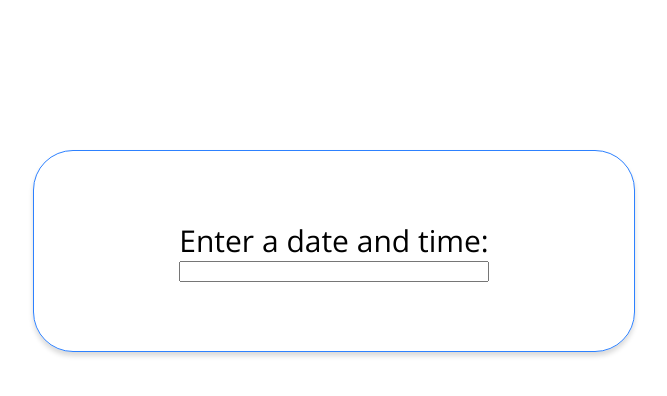
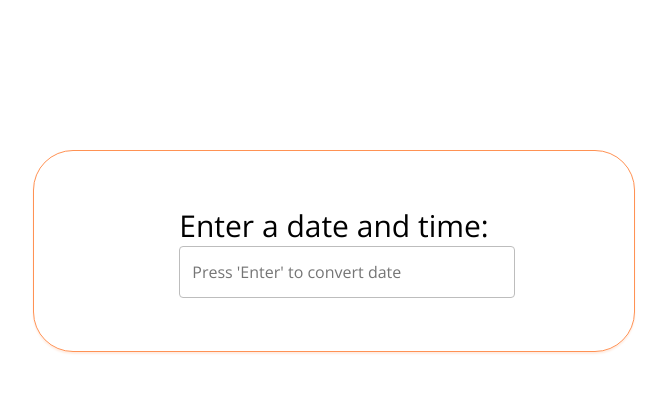
Before and after one commit to keyofevergreen/react-input-with-date-format-support, a React (Create React App) app: page / in a window 1280 px wide. Shown: the top 396 px of the page, without its empty margins (306-973 px from the left). Built offline with nearby package versions, Linux system fonts and the light colour scheme.

Commit message:
add search with data format

```diff
--- a/src/components/InputDate.js
+++ b/src/components/InputDate.js
@@ -2,11 +2,7 @@ import React, {useState} from 'react';
 import '../styles/InputDate.css'
 import moment from "moment";
 import useCurrentPosition from "../hooks/useCurrentPosition";
-import setDay from "../helpers/setDay";
 import usePositions from "../hooks/usePositions";
-import setMonth from "../helpers/setMonth";
-import setYear from "../helpers/setYear";
-import setTime from "../helpers/setTime";
 import setDate from "../helpers/setDate";
 
 const InputDate = () => {
@@ -17,8 +13,8 @@ const InputDate = () => {
 
     return (
         <div className='container'>
-            <label htmlFor="date">Enter a date and time:</label>
-            <input id="date" type='text' value={value}
+            <label class="text-field__label" htmlFor="date">Enter a date and time:</label>
+            <input class="text-field__input" id="date" type='text' placeholder="Press 'Enter' to convert date" value={value}
                    onChange={e => {
                        setValue(e.target.value)
                    }}
@@ -37,6 +33,9 @@ const InputDate = () => {
                            setDate(currentPartOfDate, e.target, e.key);
                            setValue(e.target.value);
                        }
+                       if(('position' in currentPartOfDate && e.key === 'ArrowUp' && e.ctrlKey) || ('position' in currentPartOfDate && e.key === 'ArrowDown' && e.ctrlKey)) {
+
+                       }
                    }}
                    onClick={e => {
                        //get cursor index
--- a/src/helpers/setDay.js
+++ b/src/helpers/setDay.js
@@ -12,7 +12,7 @@ const setDay = (currentPartOfDate, target, isAdd) => {
         if (value < days) {
             newDay = value < 9 ? `0${Number(value) + 1}` : Number(value) + 1;
         }
-        if (value == days) {
+        if (Number(value) === days) {
             newDay = '01';
         }
     } else {
@@ -22,7 +22,7 @@ const setDay = (currentPartOfDate, target, isAdd) => {
         if (value <= days) {
             newDay = value <= 10 ? `0${Number(value) - 1}` : Number(value) - 1;
         }
-        if (value == 1) {
+        if (Number(value) === 1) {
             newDay = days;
         }
     }
--- a/src/helpers/setYear.js
+++ b/src/helpers/setYear.js
@@ -1,5 +1,3 @@
-import moment from "moment";
-
 const setYear = (currentPartOfDate, target, isAdd) => {
     const {value, position} = currentPartOfDate;
     let newYear;
--- a/src/styles/App.css
+++ b/src/styles/App.css
@@ -4,8 +4,8 @@
     align-items:center;
     width: 600px;
     height: 200px;
-    border: 1px solid #2D81FF;
-    box-shadow: 0 4px 5px 0 #00000026;
+    border: 1px solid #FF9254;
+    box-shadow: 0 2px 2px 0 #FFEDE3;
     border-radius: 40px;
     margin: 150px auto;
 }
--- a/src/styles/InputDate.css
+++ b/src/styles/InputDate.css
@@ -3,3 +3,27 @@
     flex-direction: column;
     font-size: 30px;
 }
+
+.text-field {
+}
+/* стили для label */
+.text-field__label {
+    display: block;
+}
+/* стили для input */
+.text-field__input {
+    display: block;
+    width: 100%;
+    height: calc(2.25rem + 2px);
+    padding: 0.375rem 0.75rem;
+    font-family: inherit;
+    font-size: 1rem;
+    font-weight: 400;
+    line-height: 1.5;
+    color: #212529;
+    background-color: #fff;
+    background-clip: padding-box;
+    border: 1px solid #bdbdbd;
+    border-radius: 0.25rem;
+    transition: border-color 0.15s ease-in-out, box-shadow 0.15s ease-in-out;
+}
```
